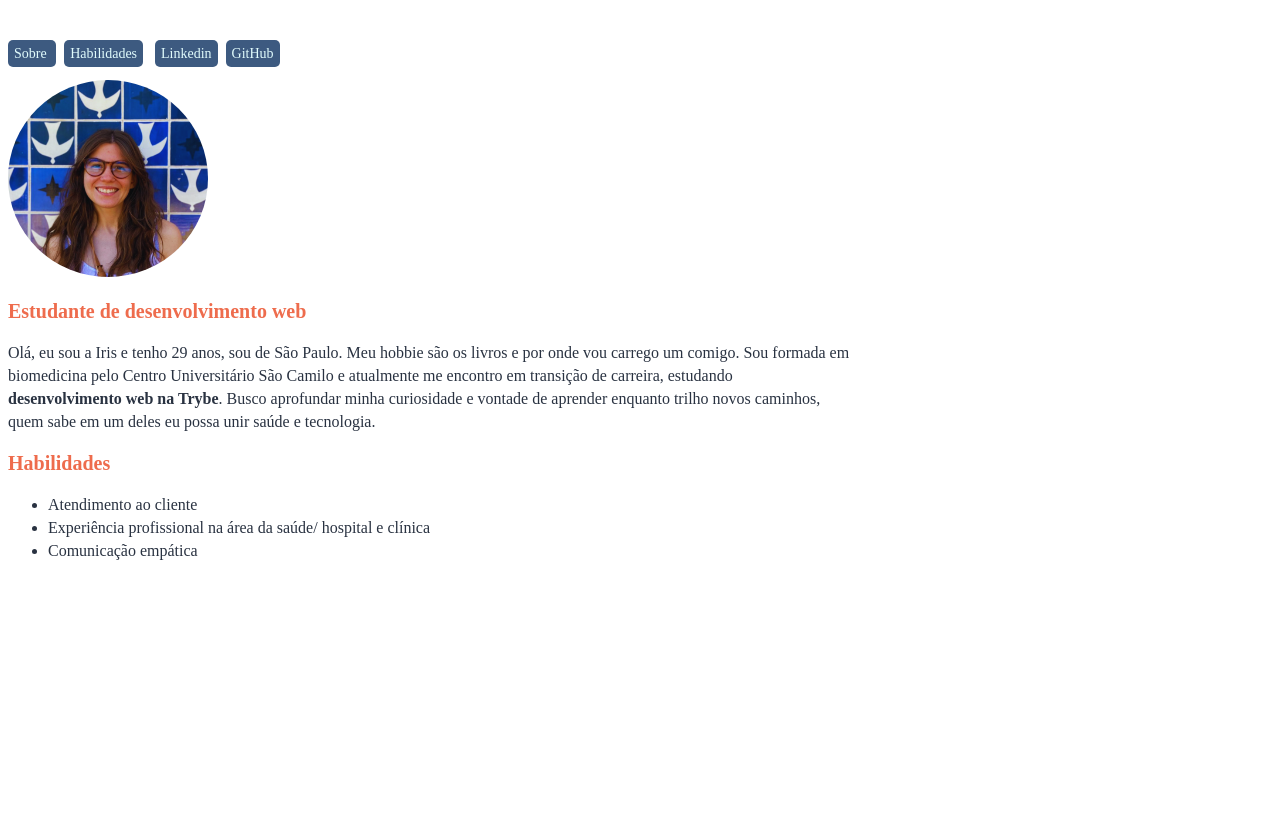
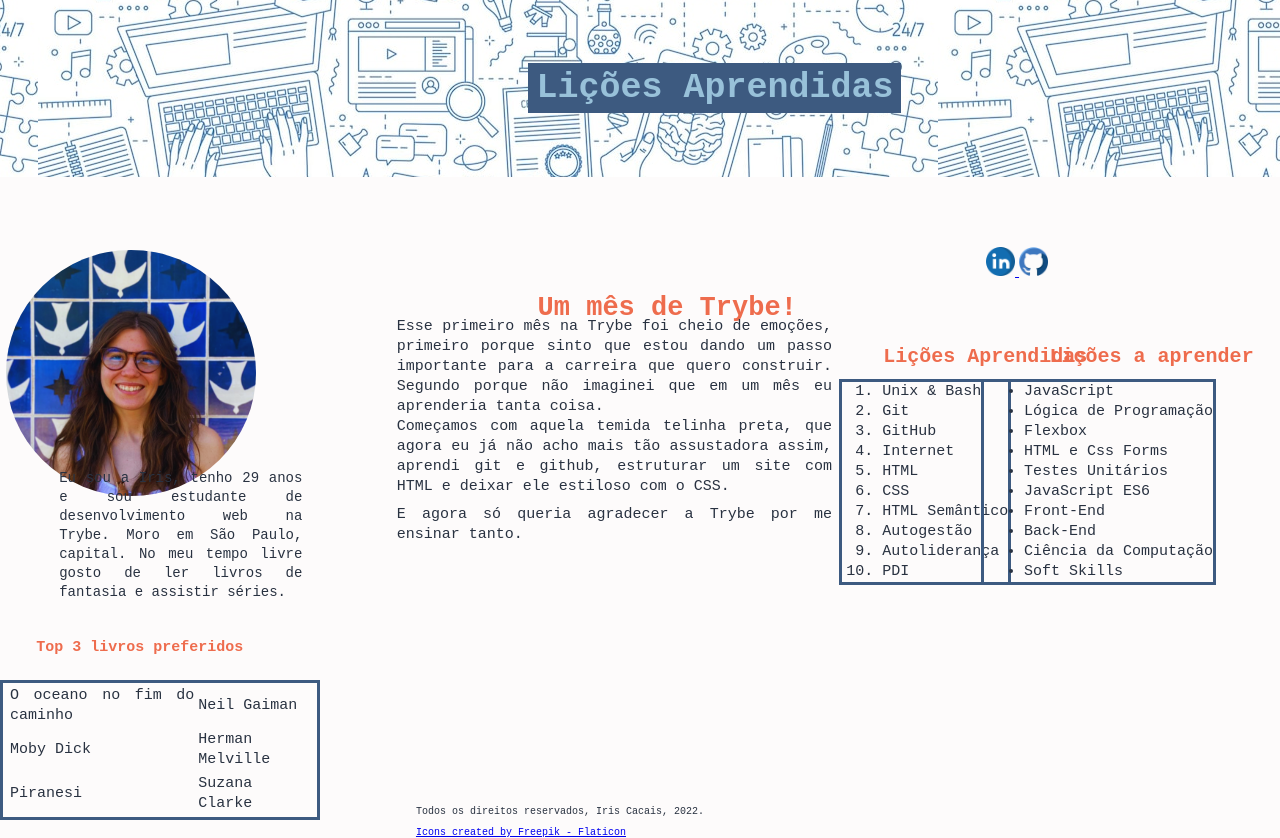
Before and after one commit to iriscacais/iriscacais.github.io, a plain HTML site: page index.html in a window 1280 px wide. Before the commit the page ends 800 px from the top, so only its background shows below. Drawn offline with Linux system fonts and the light colour scheme; a web font is replaced by a local one.

Commit message:
atualiza com o codigo do projeto

```diff
--- a/index.html
+++ b/index.html
@@ -4,67 +4,99 @@
     <meta charset="UTF-8">
     <meta http-equiv="X-UA-Compatible" content="IE=edge">
     <meta name="viewport" content="width=device-width, initial-scale=1.0">
-    <title>Portfólio de Iris</title>
-    <link rel="preconnect" href="https://fonts.googleapis.com">
-    <link rel="preconnect" href="https://fonts.gstatic.com" crossorigin>
-    <link href="https://fonts.googleapis.com/css2?family=Montaga&display=swap" rel="stylesheet">
+    <title>Projeto Lessons Learned</title>
+    <link rel="stylesheet" href="style.css">
+</head>
+<body class="background">
 
-    <style>
-.hero-title {
+    <header id="cabecalho">
+        <h1 id="titulo">Lições Aprendidas</h1>
+    </header>
+    <nav id="navegacao">
+        <a href="https://www.linkedin.com/in/iris-cacais-kacic-907b3115b/" target="_blank" title="Linkedin">  <img src="linkedin.png" alt="logo linkedin" width="10%"   />
+        </a>
+        <a href="https://github.com/iriscacais" target="_blank" title="GitHub">  <img src="github.png" alt="logo github" width="10%" />
+        </a>
+    </nav>
 
-}
-  .títulos{
-color: rgb(238, 108, 77);
-line-height: 20px;
-font-weight: 100px;
-font-size: 20px;
+    <main>
 
-}
-.picture {
-border-radius: 200%;
-/*testando */
-}
-body{
-    font-family: 'Montaga', serif;
-    font-size: 16px;
-background-color: rgb(255,255,255);
-    }
+       <h2 class="subtitulo"> Lições Aprendidas</h2>
+       <ol id="licoes_aprendidas">
+         <li> Unix & Bash </li>
+         <li>Git</li>
+         <li>GitHub</li>
+         <li>Internet</li>
+         <li>HTML</li>
+         <li>CSS</li>
+         <li>HTML Semântico</li>
+        <li>Autogestão</li>
+        <li>Autoliderança</li>
+         <li>PDI</li>
+        </ol>
 
-    p,li{
-        font-size: 20;
-        color: rgb(41, 50, 65);
-        line-height: 23px;
+        <h2 class="aprender"> Lições a aprender</h2>
+        <ul id="licoes_a_aprender">
+            <li>JavaScript</li>
+            <li>Lógica de Programação</li>
+            <li>Flexbox</li>
+            <li>HTML e Css Forms</li>
+            <li>Testes Unitários</li>
+            <li>JavaScript ES6</li>
+         <li>Front-End</li>
+            <li>Back-End</li>
+            <li>Ciência da Computação</li>
+            <Li>Soft Skills</Li>
+        </ul></div>
 
-    }
-    .button{
-background-color: rgb(61, 90, 128);
-color: rgb(224, 251, 252);
-border-radius: 5px;
-padding: 6px 6px 6px 6px;
-text-decoration: none;
-font-size: 14px;
-    }
-    </style>
-</head>
-<body>
-  <br><br>
+         <article class="lado-direito">
+
+            <h2 class="titulo-artigo"> Um mês de Trybe!</h2>
+            <p class="artigo">Esse primeiro mês na Trybe foi cheio de emoções, primeiro porque sinto que estou dando um passo importante para a carreira que quero construir. Segundo porque não imaginei que em um mês eu aprenderia tanta coisa.
+            <p class="paragrafo2"> Começamos com aquela temida telinha preta, que agora eu já não acho mais tão assustadora assim, aprendi git e github, estruturar um site com HTML e deixar ele estiloso com o CSS.</p>
+            <p class="paragrafo3"> E agora só queria agradecer a Trybe por me ensinar tanto. </p>
+
+        </article>
+        <aside class="lado-esquerdo">
+
+            <img src="iris.png" alt="foto de iris" width="250px" id="minha_foto">
+
+            <p id="sobre">Eu sou a Iris, tenho 29 anos e sou estudante de desenvolvimento web na Trybe. Moro em São Paulo, capital. No meu tempo livre gosto de ler livros de fantasia e assistir séries. </p>
 
 
-<a class="button" href="#quemsoueu"> Sobre </a>  &nbsp;
-<a class="button" href ="#habilidades">Habilidades</a> &nbsp;
-<a class="button" href="https://www.linkedin.com/in/iriscacais/" target="_blank"> Linkedin</a>&nbsp;
-<a class="button" href="https://github.com/iriscacais" target="_blank"> GitHub</a>&nbsp;
-<br><br>
-    <img src="imagens/iris.png" alt="iris cacais kacic" width="200" class="picture">  <h3 class="títulos"> Estudante de desenvolvimento web</h3>
+        </aside>
+        <table class="tabela">
+            <h3 class="titulo-tabela">Top 3 livros preferidos</h3>
+            <thead>
+           </thead>
+            <tbody>
+            <tr>
+                <th>
+                <td> O oceano no fim do caminho</td>
+                <td> Neil Gaiman</td>
+                </th>
+            </tr>
+            <tr>
+                <th>
+                <td>Moby Dick</td>
+                <td>Herman Melville</td>
+            </th>
+        </tr>
+            <tr>
+                <th>
+                <td>Piranesi</td>
+                <td>Suzana Clarke</td>
+            </th>
+            </tr>
 
+        </tbody>
+        </table>
+    </main>
 
-    <p> Olá, eu sou a Iris e tenho 29 anos, sou de São Paulo. Meu hobbie são os livros e por onde vou carrego um comigo. Sou formada em <br> biomedicina pelo Centro Universitário São Camilo e atualmente me encontro em transição de carreira, estudando <br> <STRONG>desenvolvimento web na Trybe</STRONG>. Busco aprofundar minha curiosidade e vontade de aprender enquanto trilho novos caminhos, <br> quem sabe em um deles eu possa unir saúde e tecnologia. </p>
+    <footer id="rodape">
 
-    <h3 class="títulos"> Habilidades </h3>
-    <UL>
-        <li>Atendimento ao cliente</li>
-        <li>Experiência profissional na área da saúde/ hospital e clínica</li>
-        <li>Comunicação empática</li>
-    </UL>
+        <p>Todos os direitos reservados, Iris Cacais, 2022.</p>
+        <a href="https://www.flaticon.com/free-icons/linkedin" title="linkedin icons">Icons created by Freepik - Flaticon</a>
+    </footer>
 </body>
 </html>
--- /dev/null
+++ b/style.css
@@ -0,0 +1,172 @@
+.background {
+  background-color: rgb(253, 251, 251);
+}
+
+#cabecalho {
+  position: fixed;
+  top: 0;
+  left: 0;
+  right: 0;
+  padding: 40px 20px;
+  background-image: url(cabecalho.jpeg);
+  background-size: auto;
+  background-position: 10%;
+}
+
+#navegacao {
+  display: inline-block;
+  position: absolute;
+  bottom: 65%;
+  left: 77%;
+}
+
+#titulo {
+  background-color: rgb(61, 90, 128);
+  width: fit-content;
+  text-align: center;
+  position: relative;
+  left: 41%;
+  font-family: monospace;
+  font-size: 35px;
+  color: rgb(152, 193, 217);
+  padding: 5px 8px;
+}
+
+#minha_foto {
+  position: absolute;
+  bottom: 38%;
+  border-radius: 50%;
+  margin-left: 20px;
+  right: 80%;
+}
+
+.subtitulo {
+  position: absolute;
+  top: 41%;
+  left: 69%;
+  color: rgb(238, 108, 77);
+  font-family: monospace;
+  font-size: 20px;
+}
+
+.aprender {
+  position: absolute;
+  top: 41%;
+  left: 82%;
+  color: rgb(238, 108, 77);
+  font-family: monospace;
+  font-size: 20px;
+}
+
+#licoes_aprendidas {
+  position: absolute;
+  bottom: 25%;
+  right: 21%;
+  border: 3px solid rgb(61, 90, 128);
+  color: rgb(41, 50, 65);
+  font-family: monospace;
+  font-size: 15px;
+  line-height: 20px;
+}
+
+#licoes_a_aprender {
+  position: absolute;
+  right: 5%;
+  bottom: 25%;
+  border: 3px solid rgb(61, 90, 128);
+  color: rgb(41, 50, 65);
+  font-family: monospace;
+  font-size: 15px;
+  line-height: 20px;
+}
+
+.titulo-artigo {
+  position: absolute;
+  bottom: 58%;
+  left: 42%;
+  margin-top: 3%;
+  margin-bottom: 1%;
+  color: rgb(238, 108, 77);
+  font-family: monospace;
+  font-size: 27px;
+}
+
+.artigo {
+  position: absolute;
+  bottom: 46%;
+  width: 34%;
+  right: 35%;
+  text-align: justify;
+  color: rgb(41, 50, 65);
+  font-family: monospace;
+  font-size: 15px;
+  line-height: 20px;
+}
+
+.paragrafo2 {
+  position: absolute;
+  bottom: 36%;
+  width: 34%;
+  right: 35%;
+  text-align: justify;
+  color: rgb(41, 50, 65);
+  font-family: monospace;
+  font-size: 15px;
+  line-height: 20px;
+}
+
+.paragrafo3 {
+  position: absolute;
+  bottom: 30%;
+  width: 34%;
+  right: 35%;
+  text-align: justify;
+  color: rgb(41, 50, 65);
+  font-family: monospace;
+  font-size: 15px;
+  line-height: 20px;
+}
+
+#sobre {
+  position: absolute;
+  bottom: 23%;
+  width: 19%;
+  margin-left: 4%;
+  text-align: justify;
+  color: rgb(41, 50, 65);
+  font-family: monospace;
+  font-size: 14px;
+  line-height: 19px;
+}
+
+#rodape {
+  position: absolute;
+  top: 97%;
+  right: 45%;
+  margin-top: 20px;
+  color: rgb(41, 50, 65);
+  font-family: monospace;
+  font-size: 10px;
+}
+
+.titulo-tabela {
+  position: absolute;
+  top: 78%;
+  right: 81%;
+  color: rgb(238, 108, 77);
+  font-family: monospace;
+  font-size: 15px;
+}
+
+.tabela {
+  position: absolute;
+  top: 85%;
+  right: 75%;
+  width: auto;
+  text-align: justify;
+  border: 3px solid rgb(61, 90, 128);
+  color: rgb(41, 50, 65);
+  font-family: monospace;
+  font-size: 15px;
+  line-height: 20px;
+}
```
Also changed, not shown: cabecalho.jpeg (added), github.png (added), iris.png (added), linkedin.png (added), 1 other file.
